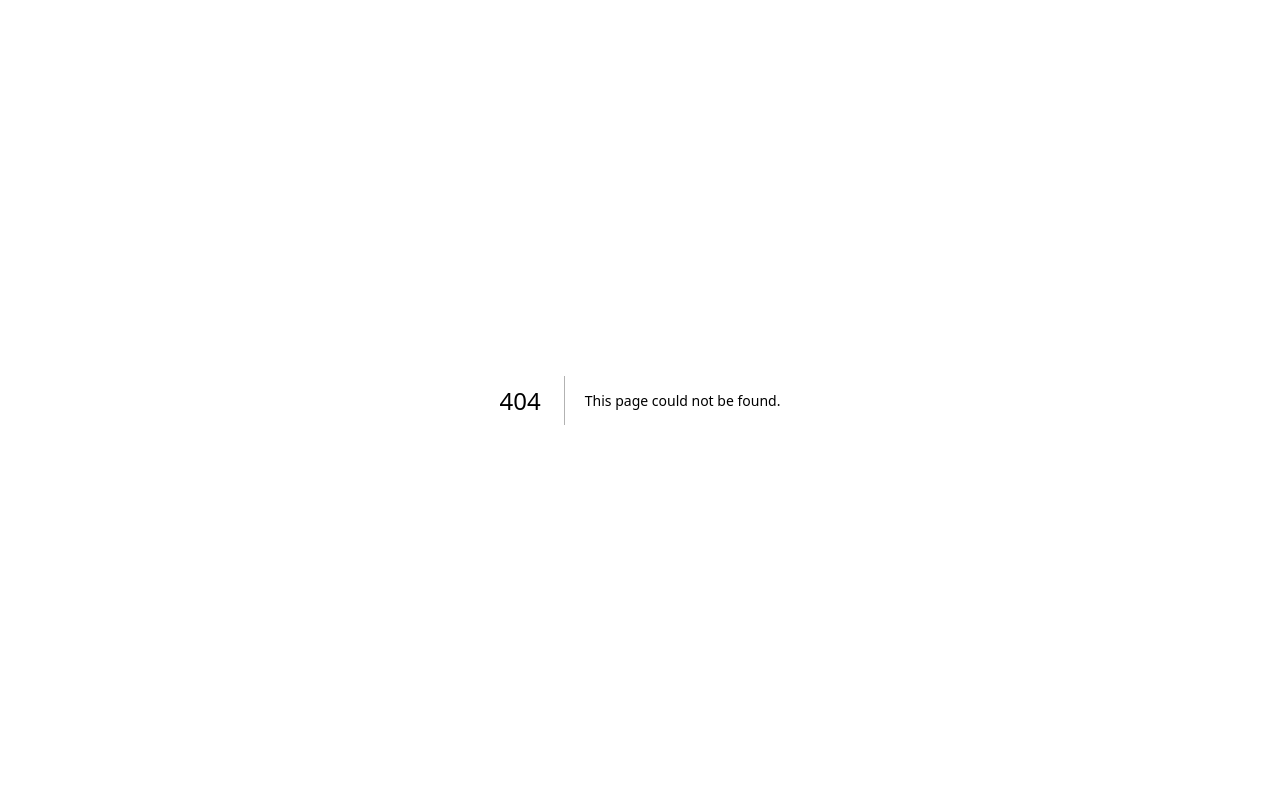
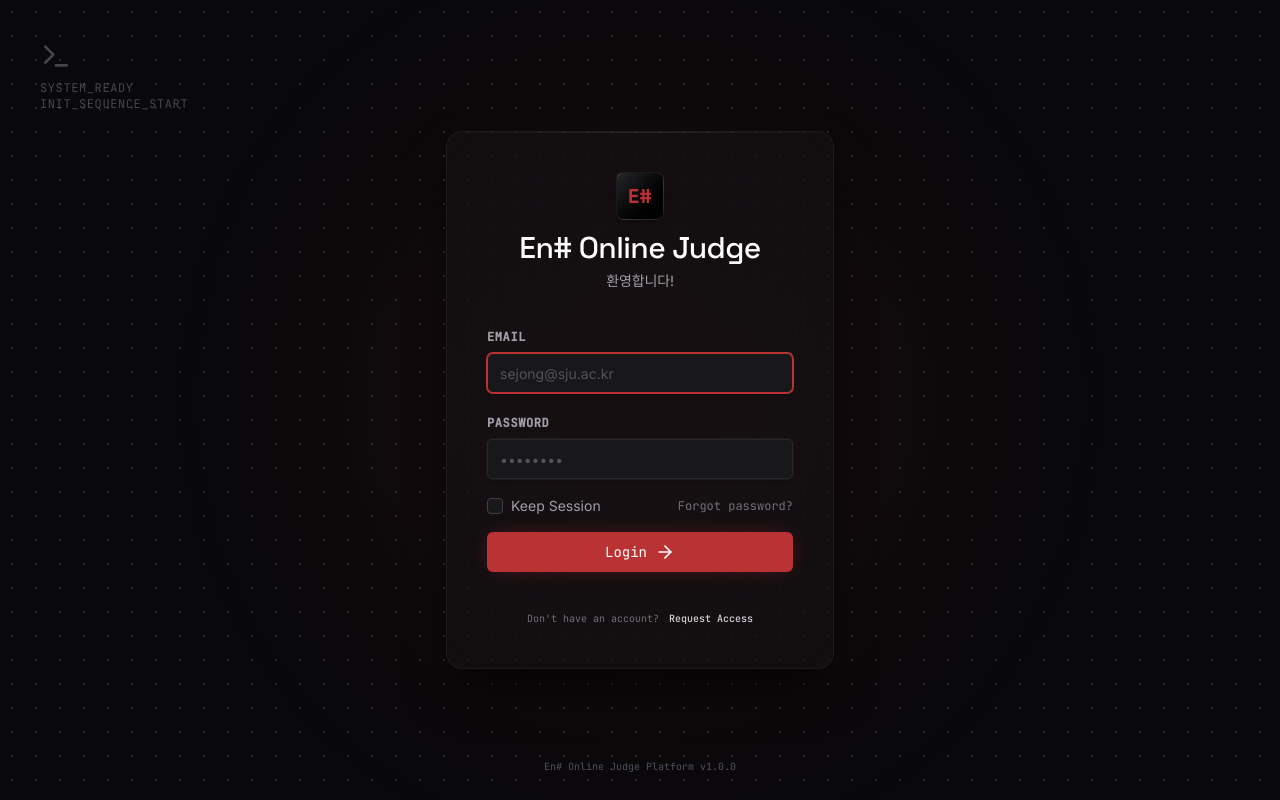
Before and after one commit to EnBuGi/Enbugi-client, a Next.js app: page /login in a window 1280 px wide. Before the commit this address had no page. Built offline with nearby package versions, Linux system fonts and the light colour scheme; a web font is replaced by a local one.

Commit message:
[Feat] Login page 구현

```diff
--- /dev/null
+++ b/src/app/login/page.tsx
@@ -0,0 +1,55 @@
+import { LoginForm } from "@/features/auth/ui/LoginForm";
+import { Text } from "@/shared/components/ui/Text";
+import { Terminal } from "lucide-react";
+
+export default function LoginPage() {
+    return (
+        <main className="min-h-screen w-full flex items-center justify-center relative overflow-hidden selection:bg-primary/30">
+
+            {/* Glow 효과 */}
+            <div className="absolute top-1/2 left-1/2 -translate-x-1/2 -translate-y-1/2 w-[600px] h-[600px] bg-primary/10 blur-[120px] rounded-full pointer-events-none animate-pulse duration-[4000ms]" />
+
+            {/* Decorative Elements (Top Left) */}
+            <div className="absolute top-10 left-10 opacity-30 hidden md:block select-none">
+                <Terminal className="text-sub w-8 h-8 mb-2" />
+                <Text variant="mono" className="text-sub text-xs tracking-wider">
+                    SYSTEM_READY<br />
+                    INIT_SEQUENCE_START
+                </Text>
+            </div>
+
+            {/* 메인 로그인 카드 */}
+            <div className="relative z-10 w-full max-w-[420px] p-4">
+                {/* Card Container with Glass Effect */}
+                <div className="relative bg-zinc-900/40 backdrop-blur-3xl border border-white/5 rounded-2xl shadow-2xl shadow-black/80 p-8 md:p-10 overflow-hidden">
+                    <div className="absolute top-0 left-0 right-0 h-[1px] bg-gradient-to-r from-transparent via-white/10 to-transparent" />
+
+                    <div className="relative z-20 flex flex-col gap-8">
+                        {/* Header Section */}
+                        <div className="text-center space-y-3">
+                            <div className="inline-flex items-center justify-center w-12 h-12 rounded-lg bg-gradient-to-br from-zinc-800 to-black border border-white/10 shadow-lg mb-2 group">
+                                <span className="font-display font-bold text-xl text-primary group-hover:text-white transition-colors">E#</span>
+                            </div>
+                            <div>
+                                <Text variant="h3" className="text-white">En# Online Judge</Text>
+                                <Text variant="body" className="text-muted text-sm mt-1">
+                                    환영합니다!
+                                </Text>
+                            </div>
+                        </div>
+
+                        {/* Login Form */}
+                        <LoginForm />
+                    </div>
+                </div>
+            </div>
+
+            {/* Footer */}
+            <div className="absolute bottom-6 w-full text-center">
+                <Text variant="tiny" className="text-zinc-600 font-mono">
+                    En# Online Judge Platform v1.0.0
+                </Text>
+            </div>
+        </main>
+    );
+}
--- a/src/features/auth/ui/LoginForm.tsx
+++ b/src/features/auth/ui/LoginForm.tsx
@@ -86,7 +86,7 @@ export const LoginForm = () => {
                         Forgot password?
                     </button>
                 </div>
-
+                {/* card컴포넌트 구현시 하단부에 에러메세지 표시 변경 예정 */}
                 {globalError && (
                     <div className="p-3 bg-red-500/10 border border-red-500/20 rounded-md">
                         <Text variant="small" className="text-red-500">
```
